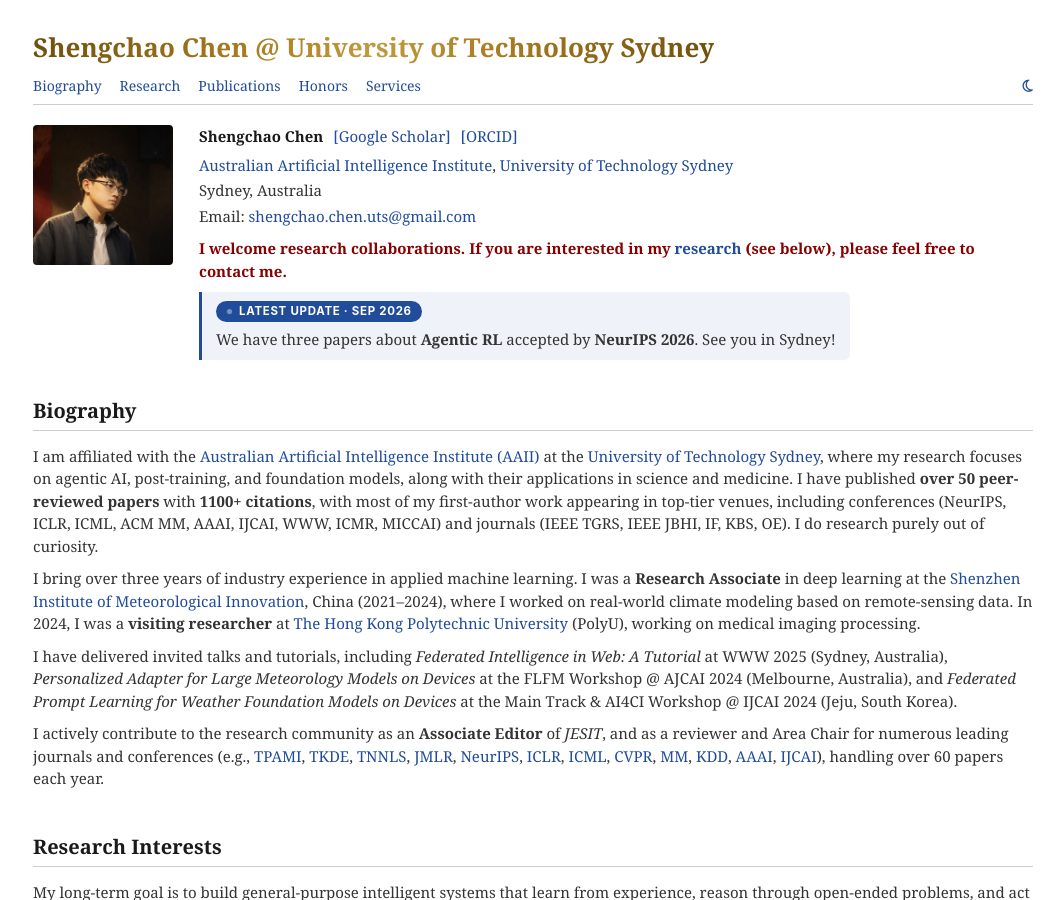
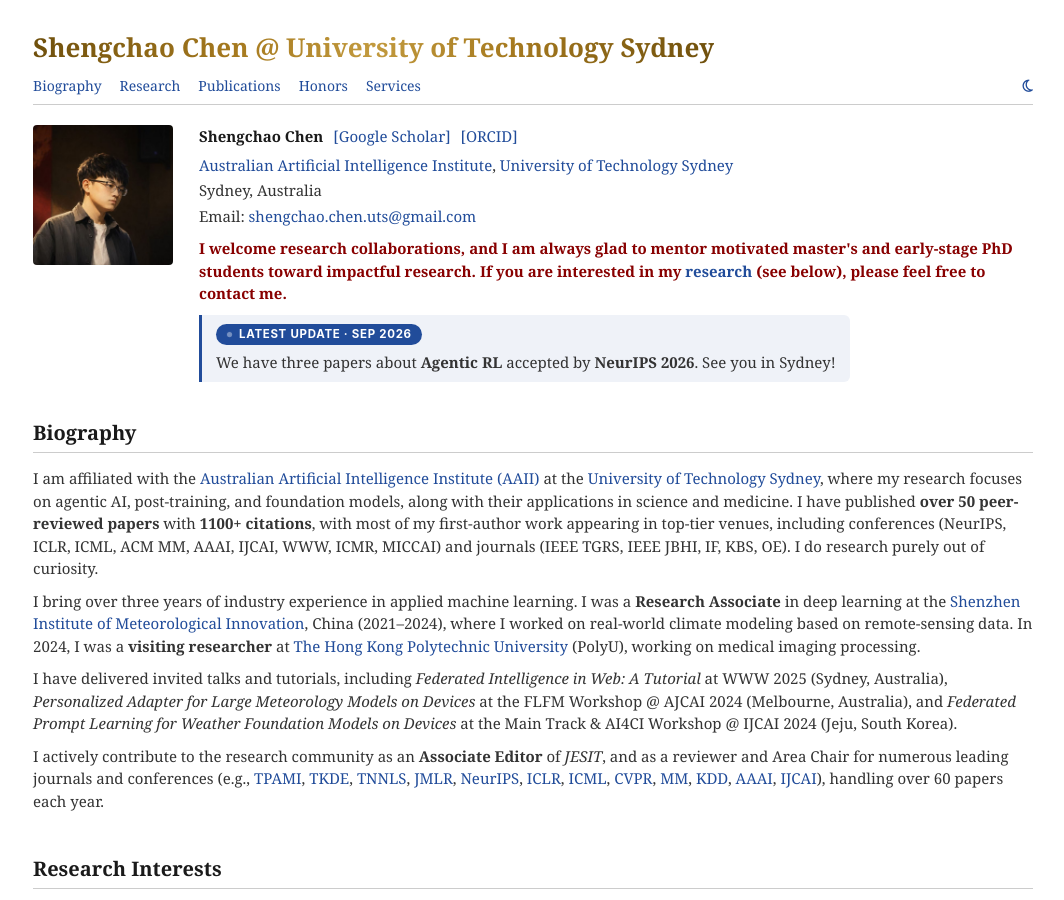
Before and after one commit to shengchaochen82/shengchaochen82.github.io, a Jekyll site: the page built from index.md, in a window 1280 px wide and 900 px high. Shown: the whole window, without its empty margins (107-1171 px from the left). Built offline with Jekyll 4.4.1, drawn with Linux system fonts in a browser that asks for light colours.

Commit message:
Content: add mentoring line to the intro
Co-Authored-By: Claude Opus 5.5 <noreply@anthropic.com>

```diff
--- a/_layouts/classic.html
+++ b/_layouts/classic.html
@@ -279,7 +279,7 @@
           <p><a href="https://www.uts.edu.au/research/australian-artificial-intelligence-institute" target="_blank">Australian Artificial Intelligence Institute</a>, <a href="{{ site.affiliation_link }}" target="_blank">{{ site.affiliation }}</a></p>
           <p>Sydney, Australia</p>
           <p>Email: <a href="mailto:{{ email_clean }}">{{ email_clean }}</a></p>
-          <p class="classic-seeking">I welcome research collaborations. If you are interested in my <a href="#publications">research</a> (see below), please feel free to contact me.</p>
+          <p class="classic-seeking">I welcome research collaborations, and I am always glad to mentor motivated master's and early-stage PhD students toward impactful research. If you are interested in my <a href="#publications">research</a> (see below), please feel free to contact me.</p>
           {% if site.data.latest_update.text != blank %}
           <p class="classic-latest"><span class="classic-latest-badge"><span class="classic-latest-dot"></span>Latest Update{% if site.data.latest_update.date != blank %} · {{ site.data.latest_update.date }}{% endif %}</span><span class="classic-latest-text">{{ site.data.latest_update.text }}</span></p>
           {% endif %}
```
